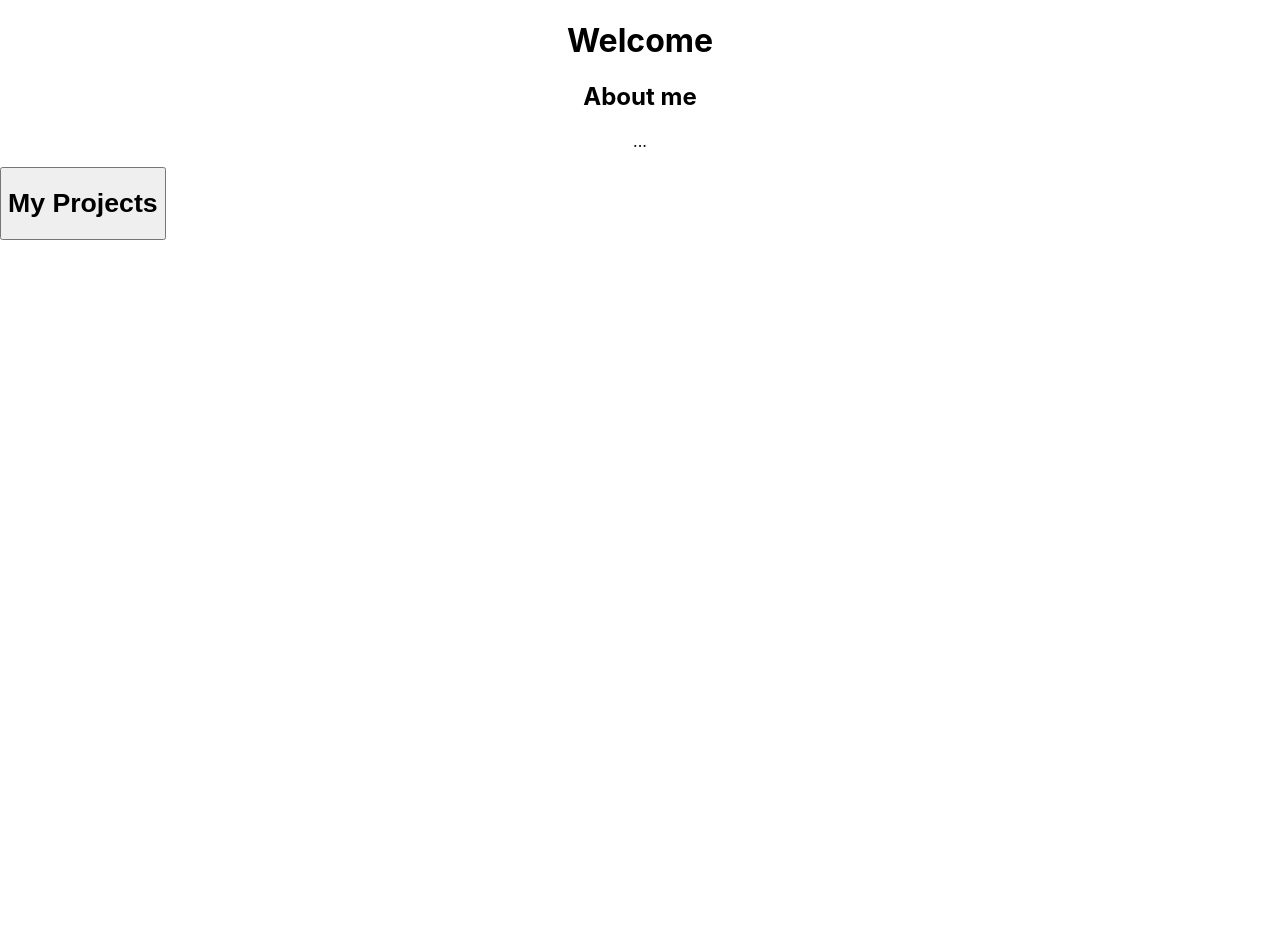
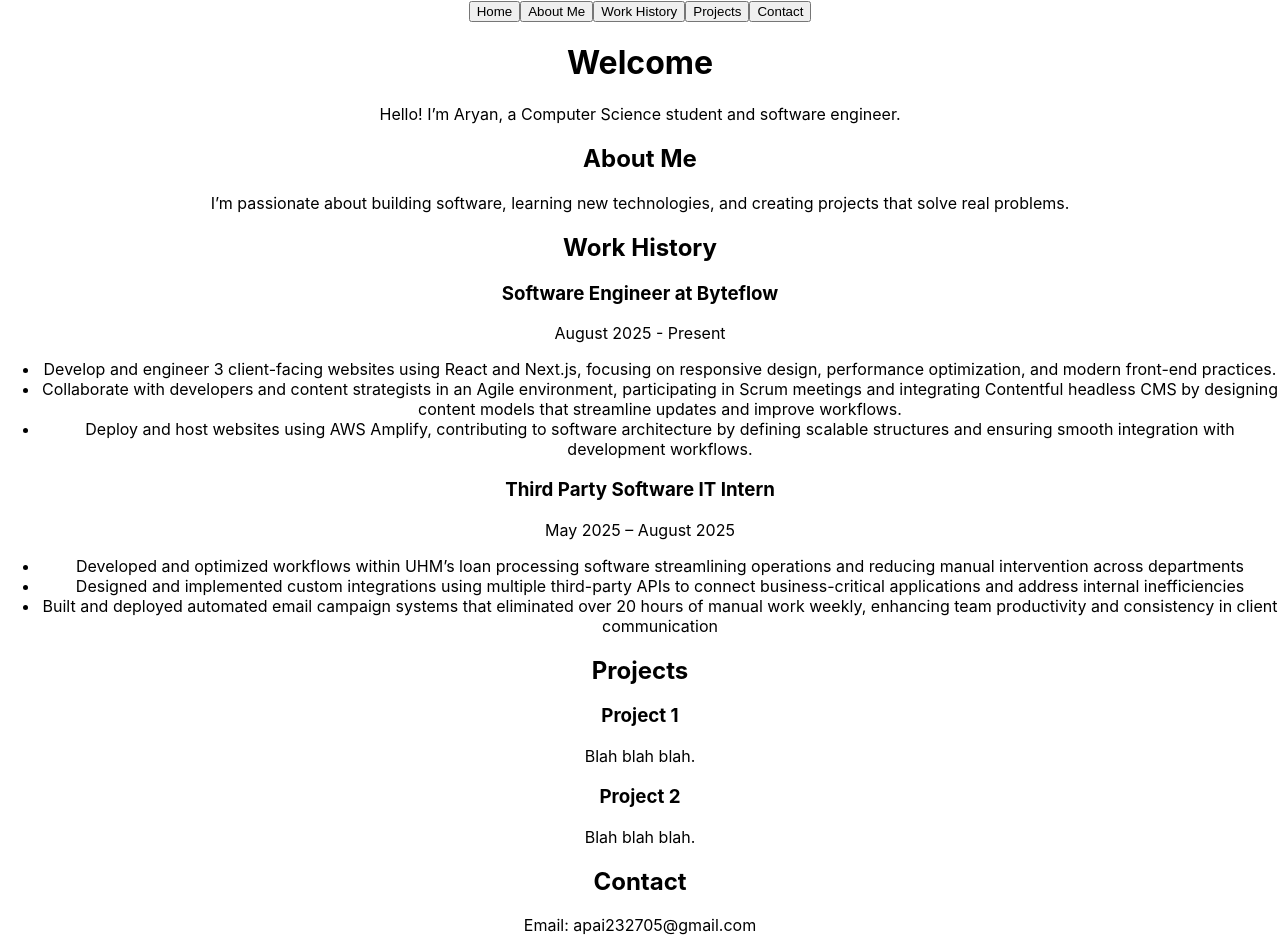
Before and after one commit to AryanP27/My-Website, a React (Create React App) app: page / in a window 1280 px wide. Shown: the top 952 px of the page. Before the commit the page ends 800 px from the top, so only its background shows below. Built offline with nearby package versions, Linux system fonts and the light colour scheme.

Commit message:
Add sections and buttons for all of them

```diff
--- a/src/App.js
+++ b/src/App.js
@@ -1,24 +1,86 @@
-import logo from './logo.svg';
+import React from 'react';
 import './App.css';
 
 function App() {
-  const clicked = () => {
-    console.log("Projects button clicked!");
+  // Scroll helper
+  const scrollToSection = (id) => {
+    const section = document.getElementById(id);
+    if (section) {
+      section.scrollIntoView({ behavior: 'smooth' });
+    }
   };
 
   return (
-    <div>
-      <div className="App">
+    <div className="App">
+
+      <nav className="navbar">
+        <button onClick={() => scrollToSection('home')}>Home</button>
+        <button onClick={() => scrollToSection('about')}>About Me</button>
+        <button onClick={() => scrollToSection('work')}>Work History</button>
+        <button onClick={() => scrollToSection('projects')}>Projects</button>
+        <button onClick={() => scrollToSection('contact')}>Contact</button>
+      </nav>
+
+      {/* Home */}
+      <header className="section home" id="home">
         <h1>Welcome</h1>
-        <h2>About me</h2>
-        <p>...</p>
-      </div>
+        <p>Hello! I’m Aryan, a Computer Science student and software engineer.</p>
+      </header>
 
-      <div className="Test">
-        <button className="Projects" onClick={clicked}>
-          <h1> My Projects </h1>
-        </button>
-      </div>
+      {/* About Me */}
+      <section className="section about" id="about">
+        <h2>About Me</h2>
+        <p>
+          I’m passionate about building software, learning new technologies,
+          and creating projects that solve real problems.
+        </p>
+      </section>
+
+      {/* Work History */}
+      <section className="section work-history" id="work">
+        <h2>Work History</h2>
+        <div className="job">
+          <h3>Software Engineer at Byteflow</h3>
+          <p>August 2025 - Present</p>
+          <ul>
+            <li>Develop and engineer 3 client-facing websites using React and Next.js, focusing on responsive design, performance optimization, and modern front-end practices.</li>
+            <li>Collaborate with developers and content strategists in an Agile environment, participating in Scrum meetings and integrating Contentful headless CMS by designing content models that streamline updates and improve workflows.</li>
+            <li>Deploy and host websites using AWS Amplify, contributing to software architecture by defining scalable structures and ensuring smooth integration with development workflows.</li>
+          </ul>
+        </div>
+        <div className="job">
+          <h3>Third Party Software IT Intern</h3>
+          <p>May 2025 – August 2025</p>
+          <ul>
+            <li>Developed and optimized workflows within UHM’s loan processing software streamlining operations and reducing manual intervention across departments</li>
+            <li>Designed and implemented custom integrations using multiple third-party APIs to connect business-critical applications and address internal inefficiencies</li>
+            <li>Built and deployed automated email campaign systems that eliminated over 20 hours of manual work weekly, enhancing team productivity and consistency in client communication</li>
+          </ul>
+        </div>
+      </section>
+
+      {/* Projects */}
+      <section className="section projects" id="projects">
+        <h2>Projects</h2>
+        <div className="project-cards">
+          <div className="project-card">
+            <h3>Project 1</h3>
+            <p>Blah blah blah.</p>
+          </div>
+          <div className="project-card">
+            <h3>Project 2</h3>
+            <p>Blah blah blah.</p>
+          </div>
+        </div>
+      </section>
+
+      {/* Contact */}
+      <section className="section contact" id="contact">
+        <h2>Contact</h2>
+        <p>Email: apai232705@gmail.com</p>
+        <p>LinkedIn: <a href="https://www.linkedin.com/in/aryanp27/">Aryan P</a></p>
+      </section>
+
     </div>
   );
 }
```
